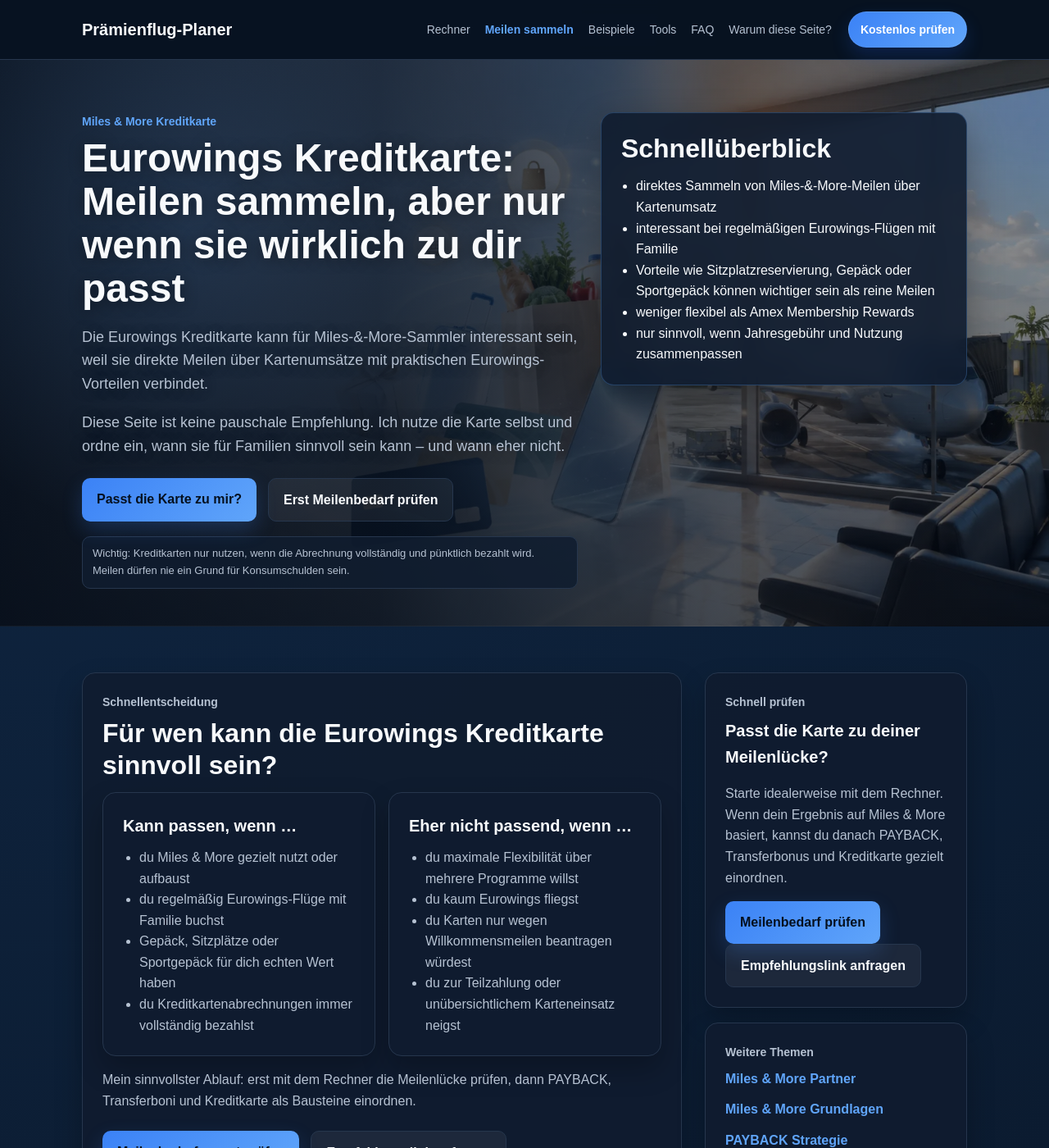
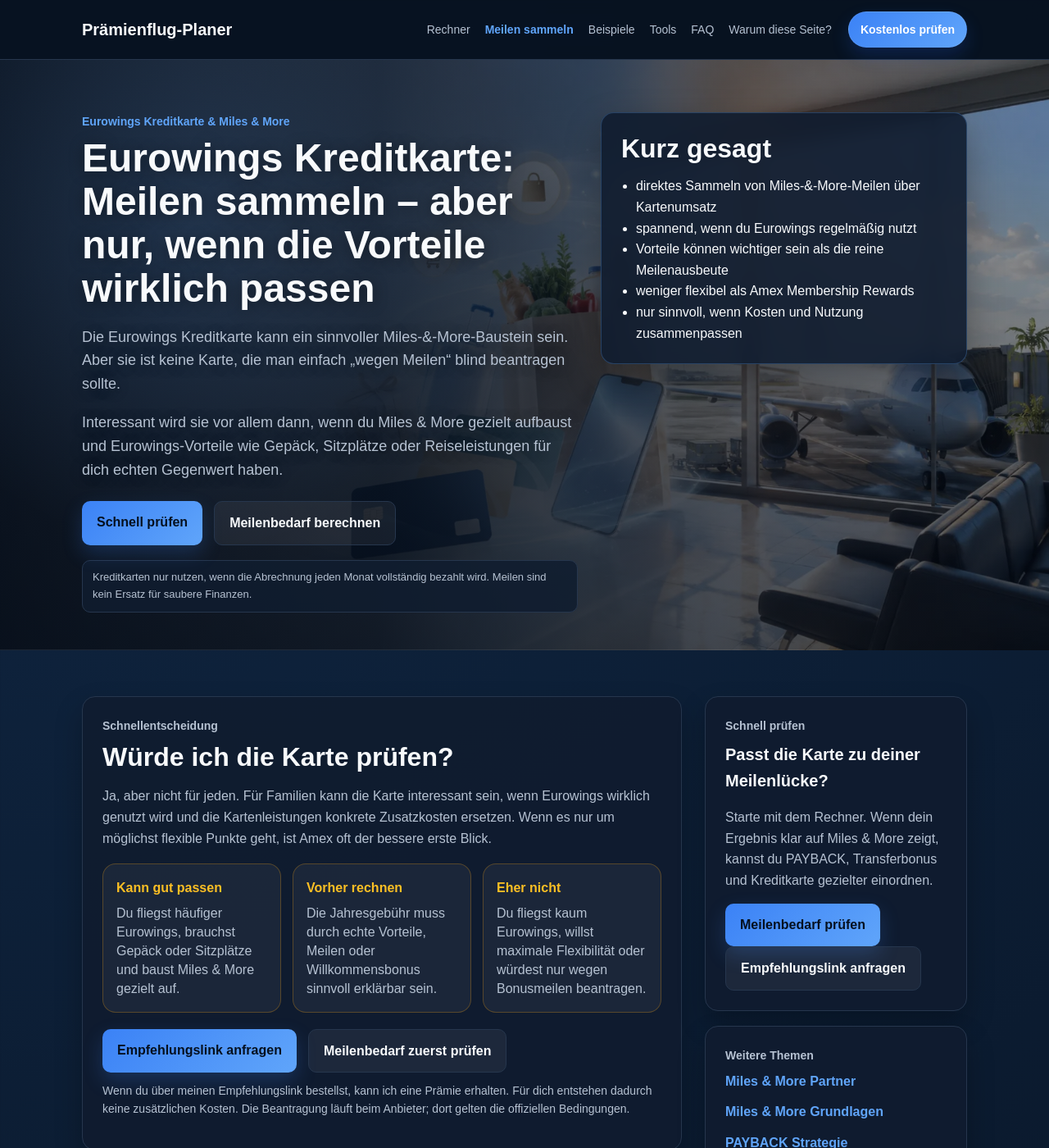
Before and after one commit to Praemienflug-Planer/miles-planer, a Jekyll site: the page built from meilen-sammeln/miles-and-more-kreditkarte/index.html, in a window 1280 px wide and 1400 px high. Shown: the whole window at 82% size. Built offline with Jekyll 4.4.1, drawn with Linux system fonts in a browser that asks for light colours; some of the changed text lies outside the part shown.

Commit message:
Rewrite Miles More credit card page for trust and conversion

```diff
--- a/meilen-sammeln/miles-and-more-kreditkarte/index.html
+++ b/meilen-sammeln/miles-and-more-kreditkarte/index.html
@@ -7,18 +7,21 @@
   <meta charset="UTF-8" />
   <meta name="viewport" content="width=device-width, initial-scale=1.0" />
   <title>Eurowings Kreditkarte & Miles & More Meilen sammeln | Prämienflug-Planer</title>
-  <meta name="description" content="Eurowings Kreditkarte als Miles-&-More-Sammelkarte: direkte Meilen, Vorteile bei Eurowings-Flügen, Gepäck, Sitzplätze, Sportgepäck und Praxiseinordnung für Familien." />
-  <link rel="stylesheet" href="/miles-planer/assets/css/site.css?v=20260518-4" />
+  <meta name="description" content="Eurowings Kreditkarte als Miles-&-More-Sammelkarte: Meilen sammeln, Eurowings-Vorteile einordnen, Kosten prüfen und entscheiden, ob die Karte zur eigenen Reiseplanung passt." />
+  <link rel="stylesheet" href="/miles-planer/assets/css/site.css?v=20260521-mm-kk-text-1" />
   <link rel="stylesheet" href="/miles-planer/assets/css/hero-background.css?v=20260511-2" />
   <link rel="canonical" href="https://praemienflug-planer.github.io/miles-planer/meilen-sammeln/miles-and-more-kreditkarte/" />
   <meta name="robots" content="index,follow" />
   <meta property="og:type" content="article" />
   <meta property="og:title" content="Eurowings Kreditkarte & Miles & More Meilen sammeln" />
-  <meta property="og:description" content="Praxiseinordnung zur Eurowings Kreditkarte: Meilen sammeln, Eurowings-Vorteile und Familiennutzen." />
+  <meta property="og:description" content="Praxiseinordnung zur Eurowings Kreditkarte: Meilen sammeln, Eurowings-Vorteile, Familiennutzen und ehrliche Grenzen." />
   <meta property="og:url" content="https://praemienflug-planer.github.io/miles-planer/meilen-sammeln/miles-and-more-kreditkarte/" />
   <meta property="og:site_name" content="Prämienflug-Planer" />
   <script src="/miles-planer/assets/js/navigation-shell.js?v=20260518-6" defer></script>
   <script src="/miles-planer/assets/js/conversion-events.js?v=20260518-1" defer></script>
+  <style>
+    .decision-strip{display:grid;grid-template-columns:repeat(3,minmax(0,1fr));gap:14px;margin-top:18px}.decision-mini{border:1px solid rgba(245,158,11,.28);border-radius:16px;padding:16px;background:rgba(255,255,255,.05)}.decision-mini strong{display:block;color:#fbbf24;margin-bottom:6px}.decision-mini span{display:block;color:var(--muted);line-height:1.45}.trust-cta-note{margin-top:12px;color:var(--muted);font-size:14px;line-height:1.55}.affiliate-soft-box{border:1px solid rgba(245,158,11,.36);background:rgba(245,158,11,.07);border-radius:18px;padding:18px;margin-top:18px}.benefit-grid{display:grid;grid-template-columns:repeat(2,minmax(0,1fr));gap:14px}.benefit-card{border:1px solid rgba(255,255,255,.12);border-radius:16px;padding:16px;background:rgba(255,255,255,.04)}.benefit-card h3{margin-top:0}.benefit-card p{margin-bottom:0;color:var(--muted)}@media(max-width:850px){.decision-strip,.benefit-grid{grid-template-columns:1fr}}
+  </style>
 </head>
 <body>
 <a href="#main-content" class="skip-link">Zum Inhalt springen</a>
@@ -27,24 +30,24 @@
 <section class="hero hero-small hero-sammeln">
   <div class="container hero-grid seo-hero-grid">
     <div>
-      <p class="eyebrow">Miles & More Kreditkarte</p>
-      <h1>Eurowings Kreditkarte: Meilen sammeln, aber nur wenn sie wirklich zu dir passt</h1>
-      <p class="hero-text">Die Eurowings Kreditkarte kann für Miles-&amp;-More-Sammler interessant sein, weil sie direkte Meilen über Kartenumsätze mit praktischen Eurowings-Vorteilen verbindet.</p>
-      <p class="hero-text">Diese Seite ist keine pauschale Empfehlung. Ich nutze die Karte selbst und ordne ein, wann sie für Familien sinnvoll sein kann – und wann eher nicht.</p>
+      <p class="eyebrow">Eurowings Kreditkarte &amp; Miles &amp; More</p>
+      <h1>Eurowings Kreditkarte: Meilen sammeln – aber nur, wenn die Vorteile wirklich passen</h1>
+      <p class="hero-text">Die Eurowings Kreditkarte kann ein sinnvoller Miles-&amp;-More-Baustein sein. Aber sie ist keine Karte, die man einfach „wegen Meilen“ blind beantragen sollte.</p>
+      <p class="hero-text">Interessant wird sie vor allem dann, wenn du Miles &amp; More gezielt aufbaust und Eurowings-Vorteile wie Gepäck, Sitzplätze oder Reiseleistungen für dich echten Gegenwert haben.</p>
       <div class="hero-actions">
-        <a class="btn btn-primary" href="#entscheidung">Passt die Karte zu mir?</a>
-        <a class="btn btn-secondary" href="/miles-planer/rechner/">Erst Meilenbedarf prüfen</a>
+        <a class="btn btn-primary" href="#entscheidung">Schnell prüfen</a>
+        <a class="btn btn-secondary" href="/miles-planer/rechner/">Meilenbedarf berechnen</a>
       </div>
-      <div class="trust-note">Wichtig: Kreditkarten nur nutzen, wenn die Abrechnung vollständig und pünktlich bezahlt wird. Meilen dürfen nie ein Grund für Konsumschulden sein.</div>
+      <div class="trust-note">Kreditkarten nur nutzen, wenn die Abrechnung jeden Monat vollständig bezahlt wird. Meilen sind kein Ersatz für saubere Finanzen.</div>
     </div>
     <div class="hero-card">
-      <h2>Schnellüberblick</h2>
+      <h2>Kurz gesagt</h2>
       <ul>
         <li>direktes Sammeln von Miles-&amp;-More-Meilen über Kartenumsatz</li>
-        <li>interessant bei regelmäßigen Eurowings-Flügen mit Familie</li>
-        <li>Vorteile wie Sitzplatzreservierung, Gepäck oder Sportgepäck können wichtiger sein als reine Meilen</li>
+        <li>spannend, wenn du Eurowings regelmäßig nutzt</li>
+        <li>Vorteile können wichtiger sein als die reine Meilenausbeute</li>
         <li>weniger flexibel als Amex Membership Rewards</li>
-        <li>nur sinnvoll, wenn Jahresgebühr und Nutzung zusammenpassen</li>
+        <li>nur sinnvoll, wenn Kosten und Nutzung zusammenpassen</li>
       </ul>
     </div>
   </div>
@@ -55,48 +58,33 @@
     <article class="seo-content">
       <div class="article-card seo-card card-primary">
         <p class="eyebrow">Schnellentscheidung</p>
-        <h2>Für wen kann die Eurowings Kreditkarte sinnvoll sein?</h2>
-        <div class="audience-grid">
-          <div class="article-card">
-            <h3>Kann passen, wenn …</h3>
-            <ul>
-              <li>du Miles &amp; More gezielt nutzt oder aufbaust</li>
-              <li>du regelmäßig Eurowings-Flüge mit Familie buchst</li>
-              <li>Gepäck, Sitzplätze oder Sportgepäck für dich echten Wert haben</li>
-              <li>du Kreditkartenabrechnungen immer vollständig bezahlst</li>
-            </ul>
-          </div>
-          <div class="article-card">
-            <h3>Eher nicht passend, wenn …</h3>
-            <ul>
-              <li>du maximale Flexibilität über mehrere Programme willst</li>
-              <li>du kaum Eurowings fliegst</li>
-              <li>du Karten nur wegen Willkommensmeilen beantragen würdest</li>
-              <li>du zur Teilzahlung oder unübersichtlichem Karteneinsatz neigst</li>
-            </ul>
-          </div>
+        <h2>Würde ich die Karte prüfen?</h2>
+        <p>Ja, aber nicht für jeden. Für Familien kann die Karte interessant sein, wenn Eurowings wirklich genutzt wird und die Kartenleistungen konkrete Zusatzkosten ersetzen. Wenn es nur um möglichst flexible Punkte geht, ist Amex oft der bessere erste Blick.</p>
+        <div class="decision-strip">
+          <div class="decision-mini"><strong>Kann gut passen</strong><span>Du fliegst häufiger Eurowings, brauchst Gepäck oder Sitzplätze und baust Miles &amp; More gezielt auf.</span></div>
+          <div class="decision-mini"><strong>Vorher rechnen</strong><span>Die Jahresgebühr muss durch echte Vorteile, Meilen oder Willkommensbonus sinnvoll erklärbar sein.</span></div>
+          <div class="decision-mini"><strong>Eher nicht</strong><span>Du fliegst kaum Eurowings, willst maximale Flexibilität oder würdest nur wegen Bonusmeilen beantragen.</span></div>
         </div>
-        <p>Mein sinnvollster Ablauf: erst mit dem Rechner die Meilenlücke prüfen, dann PAYBACK, Transferboni und Kreditkarte als Bausteine einordnen.</p>
-        <div class="hero-actions">
-          <a class="btn btn-primary" href="/miles-planer/rechner/">Meilenbedarf zuerst prüfen</a>
-          <a class="btn btn-secondary" href="/miles-planer/kontakt.html">Empfehlungslink anfragen</a>
+        <div class="hero-actions" style="margin-top:20px;">
+          <a class="btn btn-primary" href="/miles-planer/kontakt.html" data-event="ew_kk_contact_top">Empfehlungslink anfragen</a>
+          <a class="btn btn-secondary" href="/miles-planer/rechner/">Meilenbedarf zuerst prüfen</a>
         </div>
-        <p class="trust-note">Wenn du über einen Empfehlungslink bestellst, kann ich davon profitieren. Für dich entstehen dadurch keine zusätzlichen Kosten. Bitte prüfe die aktuellen Konditionen immer selbst.</p>
+        <p class="trust-cta-note">Wenn du über meinen Empfehlungslink bestellst, kann ich eine Prämie erhalten. Für dich entstehen dadurch keine zusätzlichen Kosten. Die Beantragung läuft beim Anbieter; dort gelten die offiziellen Bedingungen.</p>
       </div>
 
       <div class="article-card seo-card">
         <p class="eyebrow">Praxis statt Theorie</p>
         <h2>Warum hier die Eurowings Kreditkarte im Mittelpunkt steht</h2>
-        <p>Viele Inhalte zu Miles-&amp;-More-Kreditkarten bleiben sehr allgemein. Für diese Seite ist aber entscheidend, was ich selbst nutze und was zu Familienreisen passt. In meinem Fall ist das die Eurowings Kreditkarte.</p>
-        <p>Sie ist keine flexible Punktekarte wie eine Amex mit Membership Rewards. Du sammelst direkt Miles-&amp;-More-Meilen. Das ist weniger flexibel, kann aber sinnvoll sein, wenn du Miles &amp; More gezielt nutzt oder regelmäßig mit Eurowings unterwegs bist.</p>
-        <p>Der praktische Nutzen liegt nicht nur in den Meilen. Gerade bei Familien können Gepäck, Sitzplätze, Check-in, Sportgepäck oder Tarifvorteile bei Eurowings-Flügen eine echte Rolle spielen.</p>
+        <p>Viele Vergleiche zu Miles-&amp;-More-Kreditkarten lesen sich sehr allgemein. Für diese Seite ist der praktische Blick wichtiger: Welche Karte kann im Alltag wirklich helfen, wenn man als Familie Meilen sammelt und gelegentlich Eurowings fliegt?</p>
+        <p>Die Eurowings Kreditkarte sammelt direkt Miles-&amp;-More-Meilen. Das ist weniger flexibel als Membership Rewards bei American Express, kann aber gut passen, wenn dein Ziel ohnehin Miles &amp; More ist.</p>
+        <p>Der eigentliche Punkt sind nicht nur die Meilen. Bei Familien können Sitzplätze, Gepäck, Check-in, Versicherungen oder andere Reisevorteile schnell mehr zählen als ein paar zusätzliche Meilen.</p>
       </div>
 
       <div class="article-card seo-card">
         <p class="eyebrow">Kartenumsatz</p>
-        <h2>Direkt Miles-&amp;-More-Meilen durch Kreditkartenumsatz</h2>
-        <p>Mit der Eurowings Kreditkarte sammelst du direkt Miles-&amp;-More-Meilen über Kartenumsätze. Dadurch brauchst du keinen späteren Transfer von einem flexiblen Punkteprogramm zu Miles &amp; More.</p>
-        <p>Der Nachteil: Du bist stärker an Miles &amp; More gebunden. Für Familien kann das trotzdem passen, wenn PAYBACK, Eurowings-Flüge und Miles-&amp;-More-Prämienflüge Teil derselben Strategie sind.</p>
+        <h2>Direkt Miles-&amp;-More-Meilen sammeln</h2>
+        <p>Mit der Eurowings Kreditkarte sammelst du direkt Miles-&amp;-More-Meilen über Kartenumsätze. Du musst also nicht erst Punkte zu Miles &amp; More übertragen.</p>
+        <p>Der Nachteil ist klar: Die Meilen sind dann bereits bei Miles &amp; More. Wenn später Flying Blue, Avios oder ein anderes Programm besser passt, hilft dir diese Flexibilität nicht mehr.</p>
         <figure class="article-image">
           <a href="/miles-planer/images/mm_sammeln_kkumsatz.png" target="_blank" rel="noopener noreferrer"><img src="/miles-planer/images/mm_sammeln_kkumsatz.png" alt="Miles and More Meilen durch Kreditkartenumsatz" loading="lazy"></a>
           <figcaption>Screenshot: Beispielhafter Meilenzuwachs durch Kreditkartenumsatz.</figcaption>
@@ -105,36 +93,29 @@
 
       <div class="article-card seo-card">
         <p class="eyebrow">Eurowings-Vorteile</p>
-        <h2>Warum die Karte bei Eurowings-Flügen für Familien interessant sein kann</h2>
-        <p>Bei Familienreisen entstehen neben dem reinen Ticketpreis oft Zusatzkosten: Gepäck, Sitzplätze, Sportgepäck, Flughafen-Check-in oder bequemere Abläufe am Reisetag. Genau hier können die Eurowings-Kreditkarten je nach Modell interessant werden.</p>
-        <div class="seo-table-wrap">
-          <table class="seo-table">
-            <thead><tr><th>Vorteil</th><th>Warum das für Familien relevant ist</th><th>Einordnung</th></tr></thead>
-            <tbody>
-              <tr><td>Sitzplatzreservierung</td><td>Gerade mit Kindern möchte man nicht zufällig getrennt sitzen.</td><td>Besonders bei der Premium-Variante ein wichtiger Komfortvorteil.</td></tr>
-              <tr><td>Zusätzliches beziehungsweise inkludiertes Gepäck je nach Tarif/Kartenleistung</td><td>Familien reisen selten nur mit kleiner Tasche. Koffer, Kindersachen und Urlaubsausrüstung erhöhen schnell die Nebenkosten.</td><td>Immer mit Tarif und aktuellen Kartenbedingungen abgleichen.</td></tr>
-              <tr><td>Kostenloses Sportgepäck bei Eurowings-Flügen</td><td>Relevant für Ski, Golf, Fahrrad, Surfboard oder andere Sportausrüstung.</td><td>Nach Eurowings-Angaben bei Zahlung mit Eurowings Kreditkarte auf Eurowings-Flügen möglich; Bedingungen prüfen.</td></tr>
-              <tr><td>Priority Check-in / Flughafen-Check-in</td><td>Mit Kindern kann ein schnellerer Ablauf am Flughafen viel Stress reduzieren.</td><td>Je nach Kartenmodell, insbesondere Premium-Vorteile beachten.</td></tr>
-              <tr><td>Reiseversicherungen</td><td>Kann bei Familienreisen interessant sein, ersetzt aber keine Prüfung des Leistungsumfangs.</td><td>Nur relevant, wenn Bedingungen, Selbstbehalt und Ausschlüsse passen.</td></tr>
-            </tbody>
-          </table>
+        <h2>Für Familien zählt oft der praktische Reisevorteil</h2>
+        <p>Gerade bei Familienreisen sind Nebenkosten schnell ein Thema. Wenn Sitzplätze, Koffer oder andere Leistungen einzeln bezahlt werden müssen, kann ein günstiger Flug am Ende deutlich teurer werden.</p>
+        <div class="benefit-grid">
+          <div class="benefit-card"><h3>Sitzplätze</h3><p>Mit Kindern möchte man möglichst nicht getrennt sitzen. Wenn die Karte hier echte Vorteile bringt, ist das mehr als nur Komfort.</p></div>
+          <div class="benefit-card"><h3>Gepäck</h3><p>Familien reisen selten nur mit kleiner Tasche. Ein Koffervorteil kann schnell einen echten Gegenwert haben.</p></div>
+          <div class="benefit-card"><h3>Sportgepäck</h3><p>Für Ski, Golf, Fahrrad oder andere Ausrüstung kann das relevant sein. Bedingungen und Gültigkeit immer aktuell prüfen.</p></div>
+          <div class="benefit-card"><h3>Reiseversicherungen</h3><p>Können hilfreich sein, ersetzen aber keine Prüfung von Selbstbehalt, Ausschlüssen und Zahlungsbedingungen.</p></div>
         </div>
-        <p>Wichtig: Die konkreten Vorteile hängen vom Kartenmodell, Buchungsweg, Tarif und den aktuellen Eurowings-Bedingungen ab. Vor einer Buchung solltest du immer prüfen, welche Leistung bei deiner Karte tatsächlich gilt.</p>
+        <div class="warning-box" style="margin-top:18px;"><strong>Wichtig:</strong><br><br>Die konkreten Vorteile hängen vom Kartenmodell, Buchungsweg, Tarif und den aktuellen Bedingungen ab. Vor Beantragung und vor Flugbuchung immer direkt prüfen.</div>
       </div>
 
       <div class="article-card seo-card">
         <p class="eyebrow">Familienbeispiel</p>
-        <h2>Warum Gepäck und Sitzplätze oft wichtiger sind als ein paar Meilen mehr</h2>
-        <p>Bei einer Familie mit zwei Kindern können Zusatzkosten schnell spürbar werden. Wenn für vier Personen Gepäck oder Sitzplätze einzeln bezahlt werden müssen, wird ein vermeintlich günstiger Flug deutlich teurer.</p>
-        <p>Deshalb sollte man die Eurowings Kreditkarte nicht nur nach der Meilensammelrate beurteilen. Für Familien kann die Frage lauten: Spart mir die Karte bei echten Eurowings-Flügen regelmäßig Nebenkosten oder Stress?</p>
-        <p>Genau dieser Punkt macht sie für meine persönliche Strategie interessant: Ich sammle Miles-&amp;-More-Meilen und kann gleichzeitig konkrete Eurowings-Vorteile nutzen, wenn die Reise dazu passt.</p>
+        <h2>Warum Gepäck und Sitzplätze oft wichtiger sind als die Sammelrate</h2>
+        <p>Bei vier Personen können Zusatzkosten schnell spürbar werden. Wenn Sitzplätze und Gepäck mehrfach bezahlt werden müssen, ist der praktische Vorteil einer Karte manchmal greifbarer als die reine Frage: „Wie viele Meilen bekomme ich pro Euro?“</p>
+        <p>Deshalb würde ich die Karte nicht isoliert nach Meilen bewerten. Die bessere Frage lautet: Spart mir die Karte bei echten Eurowings-Flügen regelmäßig Geld, Aufwand oder Stress?</p>
       </div>
 
       <div class="article-card seo-card">
         <p class="eyebrow">Willkommensmeilen</p>
-        <h2>Willkommensmeilen können den Start beschleunigen</h2>
-        <p>Wie bei vielen Kreditkarten können zeitweise Willkommensmeilen oder Aktionen den Start erleichtern. Trotzdem sollte die Karte nie nur wegen eines Bonus beantragt werden.</p>
-        <p>Entscheidend ist, ob Jahresgebühr, Leistungen, Sammelrate und tatsächliche Nutzung zu deiner Situation passen.</p>
+        <h2>Willkommensmeilen können helfen – sollten aber nicht der einzige Grund sein</h2>
+        <p>Willkommensmeilen können den Start beschleunigen. Das ist gerade dann spannend, wenn du bereits ein konkretes Miles-&amp;-More-Ziel hast und dir noch ein Baustein fehlt.</p>
+        <p>Aber: Ein Bonus allein macht keine gute Karte. Entscheidend sind Jahresgebühr, Leistungen, Versicherungen, Akzeptanz und die Frage, ob du die Karte wirklich sinnvoll nutzt.</p>
         <figure class="article-image">
           <a href="/miles-planer/images/mm_sammeln_willkommensmeilenKK.png" target="_blank" rel="noopener noreferrer"><img src="/miles-planer/images/mm_sammeln_willkommensmeilenKK.png" alt="Miles and More Willkommensmeilen Kreditkarte" loading="lazy"></a>
           <figcaption>Screenshot: Beispiel für Willkommensmeilen durch eine Kreditkarte.</figcaption>
@@ -144,19 +125,19 @@
       <div class="article-card seo-card">
         <p class="eyebrow">Vergleich</p>
         <h2>Eurowings Kreditkarte oder Amex?</h2>
-        <p>Die Eurowings Kreditkarte sammelt direkt Miles-&amp;-More-Meilen und bietet Eurowings-nahe Vorteile. Amex Membership Rewards sind dagegen flexibler, weil sie zu mehreren Programmen übertragen werden können.</p>
-        <p>Für Familien kann die Kombination interessant sein: Eurowings/Miles &amp; More für konkrete Europa- und Rückflugbausteine, Amex für flexible Programme wie Flying Blue oder Avios.</p>
+        <p>Die Eurowings Kreditkarte ist direkter: Du sammelst Miles-&amp;-More-Meilen und bekommst Eurowings-nahe Vorteile. Amex Membership Rewards ist flexibler, weil du erst später entscheidest, wohin du Punkte überträgst.</p>
+        <p>Für Familien kann die Kombination sinnvoll sein: Eurowings/Miles &amp; More für konkrete Europa- oder Rückflugbausteine, Amex für flexible Programme wie Flying Blue, Avios oder Hotelpartner.</p>
         <p><a class="text-link" href="/miles-planer/amex-oder-payback/">Zum Vergleich: Amex oder PAYBACK?</a></p>
       </div>
 
       <div class="article-card seo-card card-primary">
-        <p class="eyebrow">Affiliate-Hinweis</p>
-        <h2>Empfehlungslink zur Eurowings Kreditkarte</h2>
-        <p>Wenn du dich nach deiner eigenen Prüfung für die Eurowings Kreditkarte oder eine andere passende Meilenkarte interessierst, kann ich dir meinen Empfehlungslink über das Kontaktformular zur Verfügung stellen.</p>
-        <p>Wenn du über diesen Link bestellst, kann ich davon profitieren. Für dich entstehen dadurch keine zusätzlichen Kosten.</p>
-        <p>Ich gebe keine Finanz-, Steuer- oder Rechtsberatung und keine individuelle Produktempfehlung. Bitte prüfe immer selbst, ob Kosten, Bedingungen, Versicherungen und Kartenleistungen zu deiner Situation passen.</p>
-        <div class="hero-actions">
-          <a class="btn btn-primary" href="/miles-planer/kontakt.html">Empfehlungslink anfragen</a>
+        <p class="eyebrow">Empfehlungslink</p>
+        <h2>Link anfragen, aber vorher ehrlich prüfen</h2>
+        <p>Wenn du nach deiner eigenen Prüfung die Eurowings Kreditkarte oder eine andere passende Meilenkarte beantragen möchtest, kannst du den Empfehlungslink über das Kontaktformular anfragen.</p>
+        <p>Wenn du über diesen Link bestellst, kann ich eine Prämie erhalten. Für dich entstehen dadurch keine zusätzlichen Kosten.</p>
+        <div class="affiliate-soft-box"><strong>Meine Einordnung:</strong><br><br>Ich würde die Karte nicht empfehlen, wenn du sie nur wegen Bonusmeilen beantragen würdest. Sie sollte zu deinem Reiseverhalten, deinen normalen Ausgaben und deiner Miles-&amp;-More-Strategie passen.</div>
+        <div class="hero-actions" style="margin-top:20px;">
+          <a class="btn btn-primary" href="/miles-planer/kontakt.html" data-event="ew_kk_contact_bottom">Empfehlungslink anfragen</a>
           <a class="btn btn-secondary" href="/miles-planer/rechner/">Zurück zum Rechner</a>
         </div>
       </div>
@@ -172,16 +153,16 @@
       <div class="article-card seo-card sticky-card">
         <p class="eyebrow">Schnell prüfen</p>
         <h3>Passt die Karte zu deiner Meilenlücke?</h3>
-        <p>Starte idealerweise mit dem Rechner. Wenn dein Ergebnis auf Miles & More basiert, kannst du danach PAYBACK, Transferbonus und Kreditkarte gezielt einordnen.</p>
+        <p>Starte mit dem Rechner. Wenn dein Ergebnis klar auf Miles &amp; More zeigt, kannst du PAYBACK, Transferbonus und Kreditkarte gezielter einordnen.</p>
         <a class="btn btn-primary" href="/miles-planer/rechner/">Meilenbedarf prüfen</a>
-        <a class="btn btn-secondary" href="/miles-planer/kontakt.html">Empfehlungslink anfragen</a>
+        <a class="btn btn-secondary" href="/miles-planer/kontakt.html" data-event="ew_kk_contact_sidebar">Empfehlungslink anfragen</a>
       </div>
       <div class="article-card seo-card">
         <p class="eyebrow">Weitere Themen</p>
         <div class="sidebar-links">
-          <a href="/miles-planer/meilen-sammeln/miles-and-more/">Miles & More Grundlagen</a>
+          <a href="/miles-planer/meilen-sammeln/miles-and-more/">Miles &amp; More Grundlagen</a>
           <a href="/miles-planer/meilen-sammeln/payback/">PAYBACK Strategie</a>
-          <a href="/miles-planer/meilen-sammeln/payback-punkte-miles-and-more/">PAYBACK zu Miles & More</a>
+          <a href="/miles-planer/meilen-sammeln/payback-punkte-miles-and-more/">PAYBACK zu Miles &amp; More</a>
           <a href="/miles-planer/meilen-sammeln/amex/">Amex Membership Rewards</a>
           <a href="/miles-planer/amex-oder-payback/">Amex oder PAYBACK?</a>
           <a href="/miles-planer/rechner/">Prämienflug-Rechner</a>
```
Also changed, not shown: other parts of meilen-sammeln/miles-and-more-kreditkarte/index.html (+1 -1 lines).
